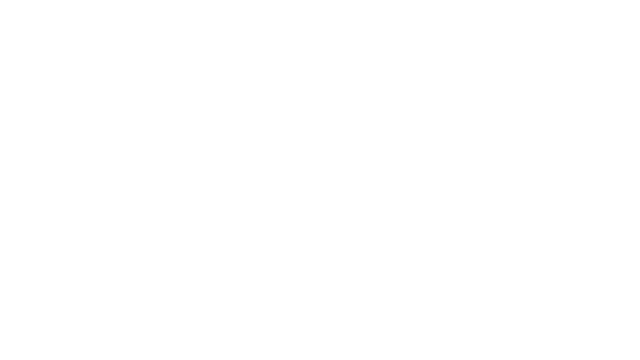
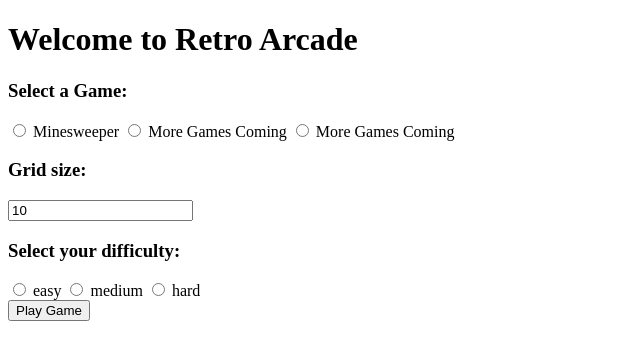
Before and after one commit to Tenzang/Minesweeper, a plain HTML site: page index.html in a window 1280 px wide. Shown: the whole page, without its empty margins (0-640 px from the left). Drawn offline with Linux system fonts and the light colour scheme.

Commit message:
HTML Updated With Welcome Screen - index.html now has a welcome screen/menu for game selection. - Not yet linked to js, "play game" does not respond yet.

```diff
--- a/index.html
+++ b/index.html
@@ -11,9 +11,31 @@
 <body>
     <div class="screen" >
         <!-- WELCOME SCREEN WITH MENU -->
+        <h1>Welcome to Retro Arcade</h1>
+        <h3>Select a Game:</h3>
+        <form>
+            <input type="radio" name="game" id="minesweeper" value="minesweeper">
+            <label for="minesweeper">Minesweeper</label>
+            <input type="radio" name="game" id="#" value="###">
+            <label for="#">More Games Coming</label>
+            <input type="radio" name="game" id="#" value="###">
+            <label for="#">More Games Coming</label>
+        </form>
+        <!-- GRID SIZE -->
+        <h3>Grid size:</h3>
+        <input type="number" value=10>
         <!-- DIFFICULTY -->
-        <!-- GRID SIZE -->
+        <h3>Select your difficulty:</h3>
+        <form>
+            <input type="radio" name="difficulty" id="easy" value="0.25">
+            <label for="easy">easy</label>
+            <input type="radio" name="difficulty" id="medium" value="0.35">
+            <label for="medium">medium</label>
+            <input type="radio" name="difficulty" id="hard" value="0.45">
+            <label for="hard">hard</label>
+        </form>
         <!-- START GAME -->
+        <button id="launchgame">Play Game</button>
         <div class="board"></div>
         <div class="announcement"></div>
         <!-- RESTART GAME BUTTON -->
--- a/scripts/DOM-handler.js
+++ b/scripts/DOM-handler.js
@@ -25,8 +25,8 @@ const loadMinesweeper = () => {
     const flagButton = document.createElement('input');
     flagButton.classList.add('flag');
     flagButton.setAttribute('type', 'checkbox');
-    flagButton.textContent("Flag Button");
     boardDisplay.after(flagButton);
+    flagButton.after("Flag Mode");
 
     // Flag button event listener
     let flagMode = false;
--- a/scripts/game-manager.js
+++ b/scripts/game-manager.js
@@ -0,0 +1,5 @@
+window.addEventListener('DOMContentReady', loadMenu());
+
+const loadMenu = () => {
+    console.log('load menu')
+}
```
